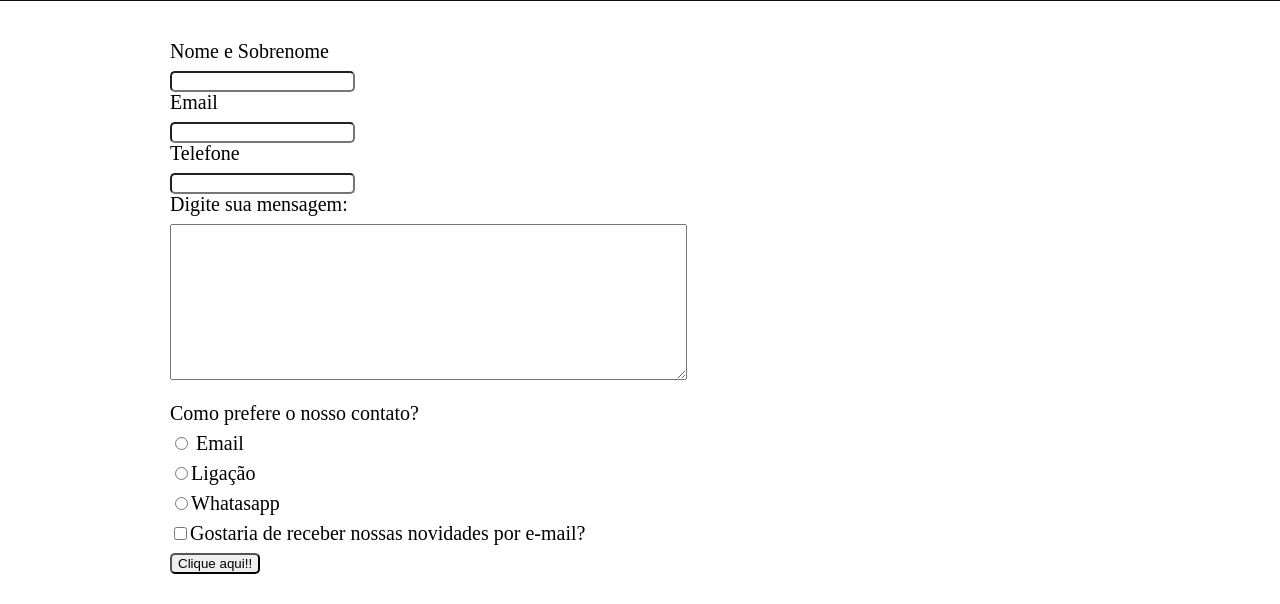
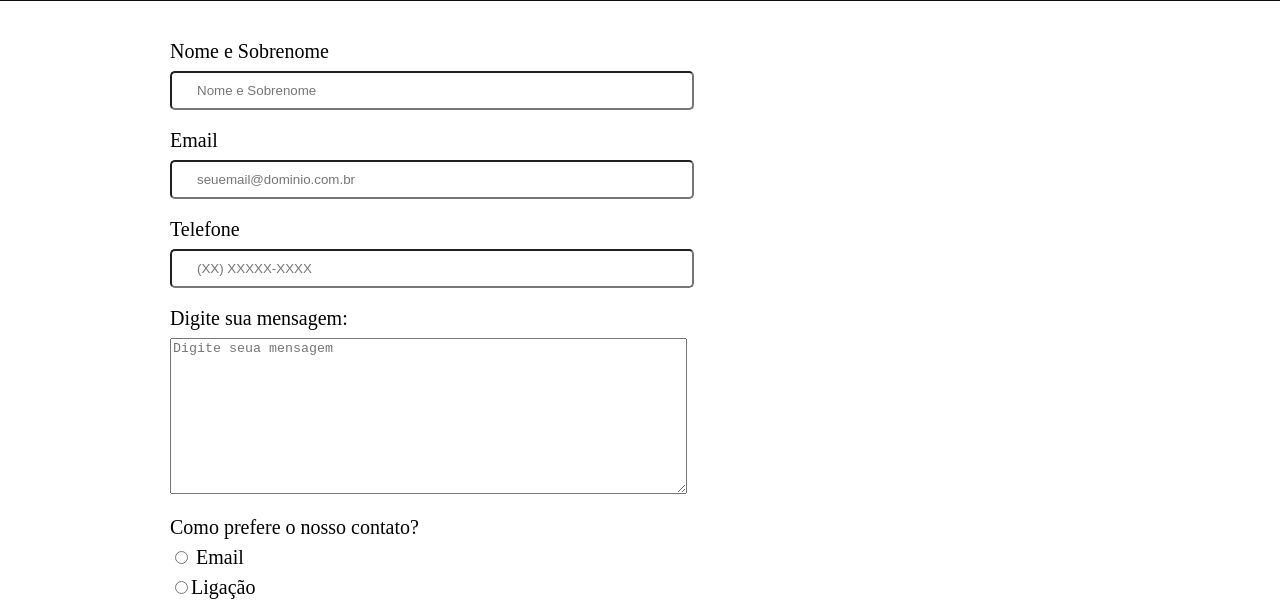
Before and after one commit to gabrielfernandes777/barbearia-alura, a plain HTML site: page contato.html in a window 1280 px wide. Shown: the part 292-896 px from the top of the page. Drawn offline with Linux system fonts and the light colour scheme.

Commit message:
Add files via upload

```diff
--- a/contato.html
+++ b/contato.html
@@ -21,17 +21,17 @@
 	<main>
 		<form action="">
 			<label for="nomesobrenome">Nome e Sobrenome</label>
-			<input type="text" id="nomesobrenome" class="input-padrao">
+			<input type="text" id="nomesobrenome" class="input-padrao" required placeholder="Nome e Sobrenome">
 
 			<label for="email">Email</label>
-			<input type="email" id="email" class="input-padrao">
+			<input type="email" id="email" class="input-padrao" required placeholder="seuemail@dominio.com.br">
 
 
 			<label for="telefone">Telefone</label>
-			<input type="tel" id="telefone" class="input-padrao">
+			<input type="tel" id="telefone" class="input-padrao" required placeholder="(XX) XXXXX-XXXX">
 
 			<label for="mensagem">Digite sua mensagem:</label>
-			<textarea name="mensagem" id="mensagem" cols="62" rows="10"></textarea>
+			<textarea name="mensagem" id="mensagem" cols="62" rows="10" placeholder="Digite seua mensagem"></textarea>
 
             <div>
 			<label for="contato">Como prefere o nosso contato?</label>
@@ -45,10 +45,10 @@
 
             <label for="whatasapp"><input type="radio" id="whatsapp" name="contato">Whatasapp</label>
 			</div>
-            <label><input type="checkbox">Gostaria de receber nossas novidades por e-mail?</label>
+            <label><input class="checkbox" type="checkbox">Gostaria de receber nossas novidades por e-mail?</label>
 
 
-			<input type="submit" value="Clique aqui!!">
+			<input class="enviar" type="submit" value="Clique aqui!!">
 
 		</form>
 	</main>
--- a/style.css
+++ b/style.css
@@ -115,7 +115,7 @@ form label{
 	margin: 0 0 10px 0;
 }
 
-form input-padrao{
+form .input-padrao{
 	display: block;
 	margin: 0 0 20px 0;
 	padding: 10px 25px;
@@ -125,3 +125,18 @@ form input-padrao{
 textarea{
 	margin:0 0 20px 0;
 }
+
+.checkbox{
+	margin: 20px 0 0 0;
+}
+
+.enviar{
+	width: 10%;
+	padding: 5px 0;
+	background-color: #ccc;
+	transition: 0.5s all;
+}
+
+.enviar:hover{
+	background-color: #19adc9 ;
+}
```
